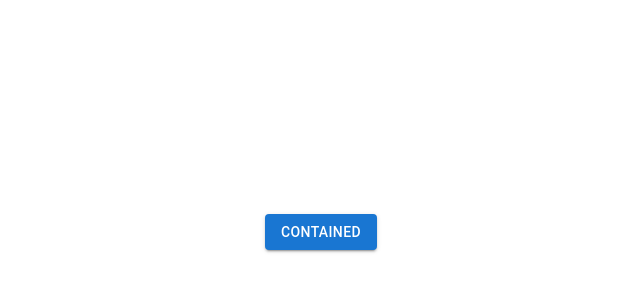
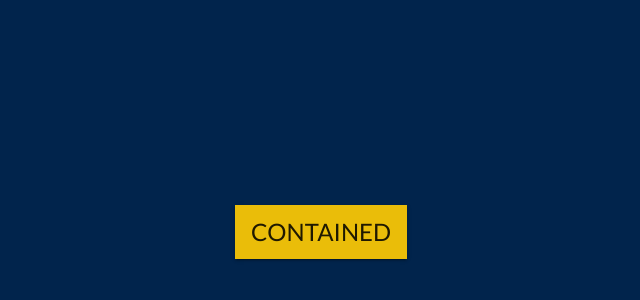
Before and after one commit to mwendwa99/legalcompass, a React (Vite) app: page / in a window 1280 px wide. Shown: the part 168-468 px from the top of the page, without its empty margins (319-959 px from the left). Built offline with nearby package versions, Linux system fonts and the light colour scheme.

Commit message:
add custom theme

```diff
--- a/package.json
+++ b/package.json
@@ -14,7 +14,8 @@
     "@mui/material": "^5.10.12",
     "@reduxjs/toolkit": "^1.8.6",
     "react": "^18.2.0",
-    "react-dom": "^18.2.0"
+    "react-dom": "^18.2.0",
+    "react-redux": "^8.0.5"
   },
   "devDependencies": {
     "@types/react": "^18.0.22",
--- a/src/App.jsx
+++ b/src/App.jsx
@@ -1,15 +1,23 @@
 import { useState } from "react";
+import { ThemeProvider, createTheme } from "@mui/material/styles";
+import CssBaseline from "@mui/material/CssBaseline";
+import { useSelector, useDispatch } from "react-redux";
 import "./App.css";
 // components
 import { Button } from "./components";
+import { theme } from "./Theme";
 
 function App() {
-  const [count, setCount] = useState(0);
+  const dispatch = useDispatch();
+  // const theme = createTheme(useSelector((state) => state.theme.palette));
 
   return (
-    <div className="App">
+    // <div className="App">
+    <ThemeProvider theme={theme}>
+      <CssBaseline />
       <Button />
-    </div>
+    </ThemeProvider>
+    // </div>
   );
 }
 
--- /dev/null
+++ b/src/Theme.js
@@ -0,0 +1,62 @@
+import { createTheme } from "@mui/material";
+
+export const theme = createTheme({
+  components: {
+    // Name of the component
+    MuiButton: {
+      styleOverrides: {
+        // Name of the slot
+        root: {
+          // Some CSS
+          borderRadius: 0,
+        },
+      },
+    },
+  },
+  palette: {
+    type: "light",
+    primary: {
+      main: "#01244c",
+      contrastText: "rgba(241,241,241,0.87)",
+      dark: "#001935",
+    },
+    secondary: {
+      main: "#EABD09",
+    },
+    background: {
+      default: "#01244C",
+      paper: "#01244C",
+    },
+    divider: "#726A6A",
+    text: {
+      primary: "rgba(255,255,255,0.87)",
+      secondary: "#ffffff",
+    },
+  },
+  typography: {
+    fontFamily: ' "lato",sans-serif',
+    fontSize: 16,
+    h1: {
+      fontSize: 48,
+      fontWeight: 700,
+    },
+    h2: {
+      lineHeight: 1.17,
+      fontWeight: 600,
+      fontSize: 30,
+    },
+    h3: {
+      fontSize: 25,
+      fontWeight: 600,
+    },
+    subtitle1: {
+      fontSize: 24,
+    },
+    subtitle2: {
+      fontSize: 20,
+    },
+    button: {
+      fontSize: 24,
+    },
+  },
+});
--- a/src/components/Button.jsx
+++ b/src/components/Button.jsx
@@ -5,7 +5,9 @@ import Button from "@mui/material/Button";
 export default function BasicButtons() {
   return (
     <Stack spacing={2} direction="row">
-      <Button variant="contained">Contained</Button>
+      <Button variant="contained" color="secondary">
+        Contained
+      </Button>
     </Stack>
   );
 }
--- /dev/null
+++ b/src/redux/store.js
@@ -0,0 +1,7 @@
+import { configureStore } from "@reduxjs/toolkit";
+
+export const store = configureStore({
+  reducer: {
+    // theme: themeSlice,
+  },
+});
```
Also changed, not shown: src/main.jsx (+10 -8 lines), 1 other file (tests, documents, lock files or other folders).
